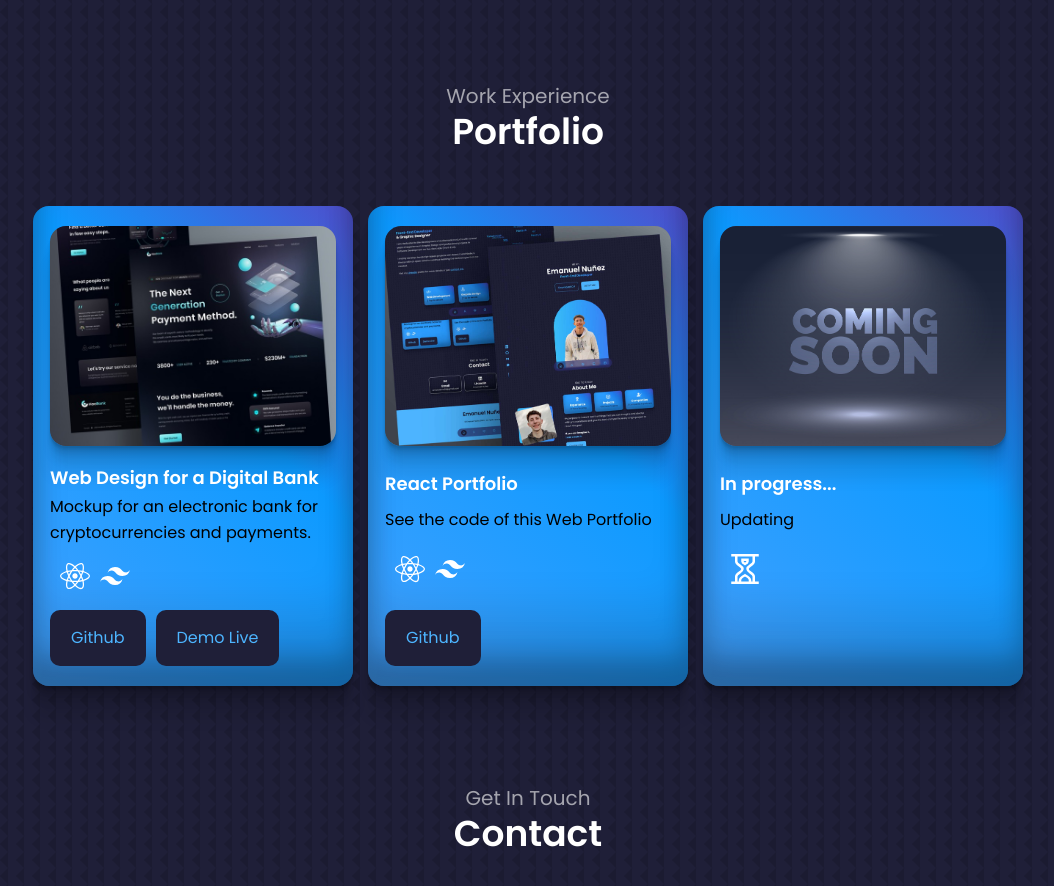
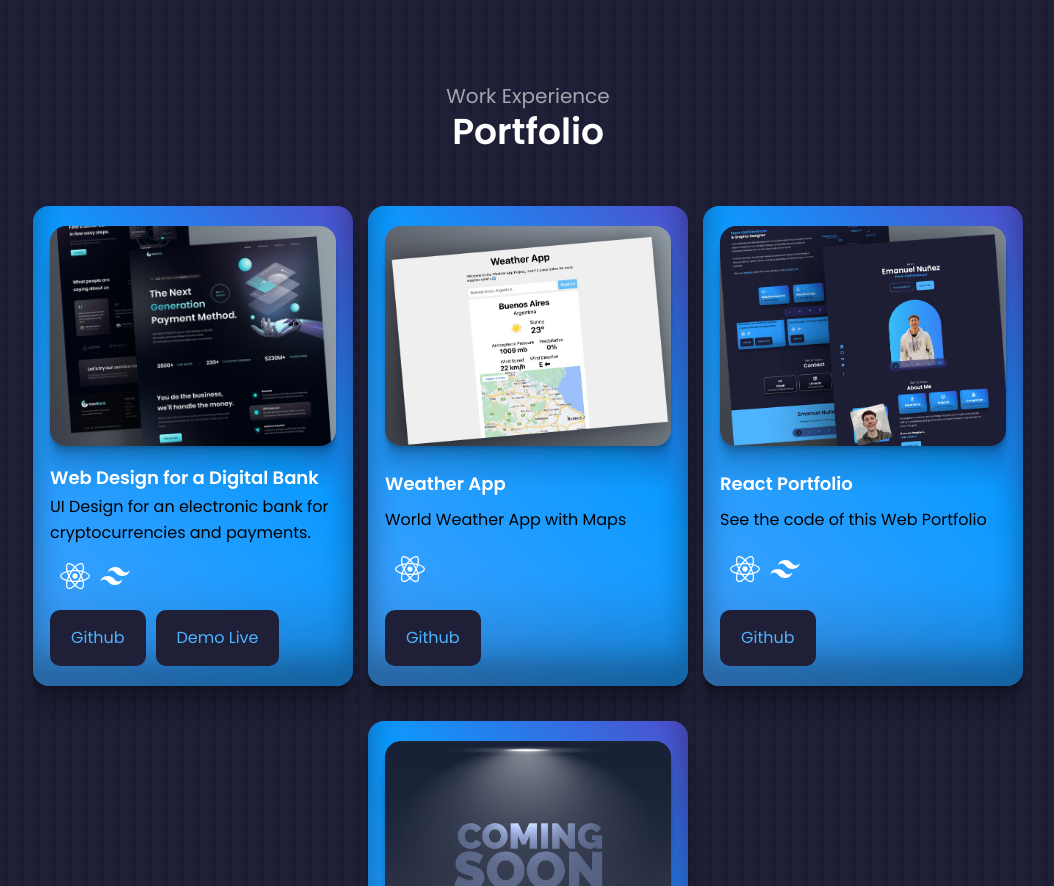
Before and after one commit to emaadev/react-portfolio, a React (Vite) app: page / in a window 1280 px wide. Shown: the part 2380-3266 px from the top of the page, without its empty margins (112-1166 px from the left). Built offline with nearby package versions, Linux system fonts and the light colour scheme.

Commit message:
adding projects

```diff
--- a/src/components/InfoSkills.jsx
+++ b/src/components/InfoSkills.jsx
@@ -49,14 +49,16 @@ const InfoSkills = ({ selectedId, setSelectedId }) => {
             className={`${styles.paragraph} text-white text-[15px] text-left`}
           >
             <ul className="mt-[10px]">
-              {skills[skillSelector].value[0].description.map((item, index) => (
+              {skills[skillSelector].value[0].description.map((item, index) => {
+                return (
                   <motion.li
                     key={index}
                     className="text-backgroundVariant font-semibold leading-[25px]"
                   >
                     · {item}
                   </motion.li>
-              ))}
+                );
+              })}
             </ul>
           </motion.p>
         </motion.div>
--- a/src/components/Navbar.jsx
+++ b/src/components/Navbar.jsx
@@ -1,5 +1,5 @@
 import styles from "../style";
-import { useEffect, useState } from "react";
+import { useState } from "react";
 import navIcons from "../constants/index";
 import { motion } from "framer-motion";
 
@@ -9,8 +9,7 @@ const Navbar = () => {
 
   const [active, setActive] = useState("home");
 
-  useEffect(() => {
-    window.onscroll = () => {
+  window.addEventListener("scroll", () => {
     sections.forEach((section) => {
       let top = window.scrollY;
       let offset = section.offsetTop;
@@ -20,8 +19,7 @@ const Navbar = () => {
         setActive(id);
       }
     });
-    };
-  }, [sections]);
+  });
 
   return (
     <motion.nav
--- a/src/components/ProjectCards.jsx
+++ b/src/components/ProjectCards.jsx
@@ -8,7 +8,7 @@ const ProjectCards = () => (
   <div
     className={`${styles.flexCenter} flex-row flex-wrap gap-[15px] pt-[50px]`}
   >
-    {projectCards.map((Item, index) => (
+    {projectCards.map((Item) => (
       <div
         key={Item.id}
         className={`flex flex-col justify-between portfolio-card w-[320px] h-[480px] rounded-[16px] px-[17px] py-[20px] mt-[20px]`}
--- a/src/constants/index.js
+++ b/src/constants/index.js
@@ -18,6 +18,7 @@ import { GrInProgress } from "react-icons/gr";
 import hooBank from "../assets/hoobank.png";
 import comingSoon from "../assets/coming-soon.jpg";
 import portfolio from "../assets/portfolio.jpg";
+import weatherApp from "../assets/weatherapp.jpg";
 import graphicDesign from "../assets/graphic-design.png";
 import webDevelopment from "../assets/web-development.png";
 import softSkills from "../assets/soft-skills.png";
@@ -209,7 +210,7 @@ export const projectCards = [
     id: "hoobank",
     title: "Web Design for a Digital Bank",
     description:
-      "Mockup for an electronic bank for cryptocurrencies and payments.",
+      "UI Design for an electronic bank for cryptocurrencies and payments.",
     img: hooBank,
     links: [
       {
@@ -235,6 +236,34 @@ export const projectCards = [
       {
         id: "tailwindcss",
         IconType: SiTailwindcss,
+      },
+    ],
+  },
+  {
+    id: "weather-app",
+    title: "Weather App",
+    description: "World Weather App with Maps",
+    img: weatherApp,
+    links: [
+      {
+        id: "github",
+        content: "Github",
+        state: true,
+        href: "https://github.com/emaadev/weather-app",
+        btnType: "alternativeBtn",
+      },
+      {
+        id: "demolive",
+        content: "Demo Live",
+        state: false,
+        href: "",
+        btnType: "variantBtn",
+      },
+    ],
+    iconTechnologies: [
+      {
+        id: "react",
+        IconType: FaReact,
       },
     ],
   },
```
Also changed, not shown: src/assets/weatherapp.jpg (added). Lines whose indentation alone changed are shown as unchanged.
